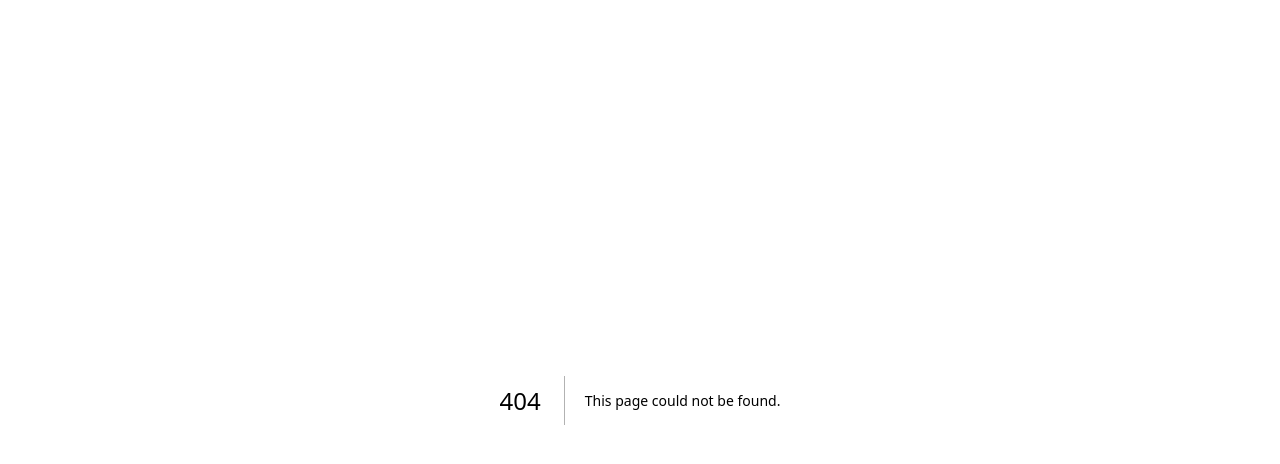
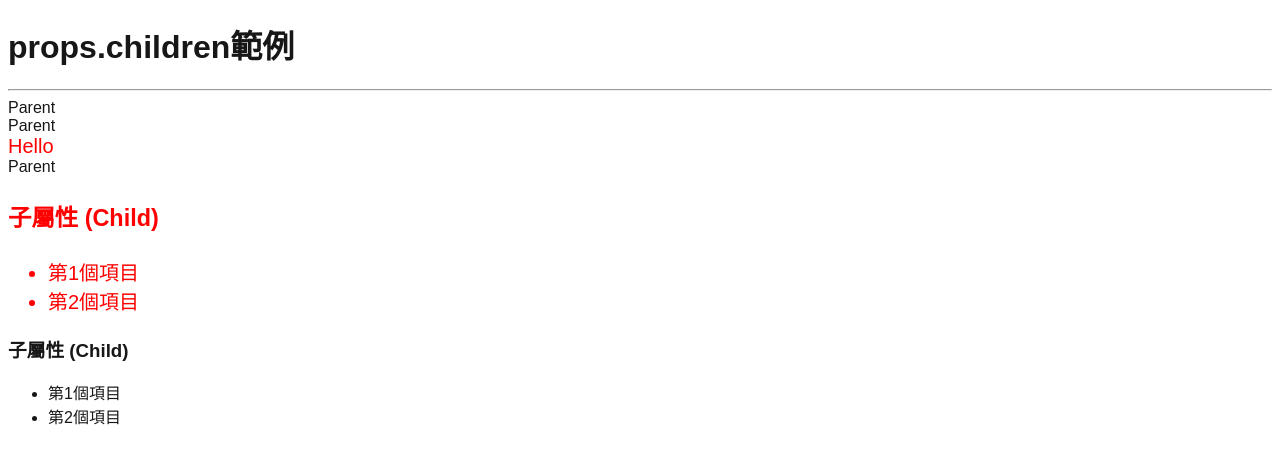
Before and after one commit to sugarban-p/react-lectures, a Next.js app: page /ch5-props/children in a window 1280 px wide. Before the commit this address had no page. Shown: the top 464 px of the page. Built offline with nearby package versions, Linux system fonts and the light colour scheme.

Commit message:
props.children屬性

```diff
--- /dev/null
+++ b/app/ch5-props/children/_components/child.tsx
@@ -0,0 +1,13 @@
+'use client';
+
+export default function Child() {
+  return (
+    <>
+      <h3>子屬性 (Child)</h3>
+      <ul>
+        <li>第1個項目</li>
+        <li>第2個項目</li>
+      </ul>
+    </>
+  );
+}
--- /dev/null
+++ b/app/ch5-props/children/_components/parent.tsx
@@ -0,0 +1,16 @@
+'use client';
+
+import { ReactNode } from 'react';
+
+export interface ParentProps {
+  children?: ReactNode;
+}
+
+export default function Parent({ children }: ParentProps) {
+  return (
+    <>
+      <div>Parent</div>
+      <div style={{ color: 'red', fontSize: 20 }}>{children}</div>
+    </>
+  );
+}
--- /dev/null
+++ b/app/ch5-props/children/page.tsx
@@ -0,0 +1,19 @@
+'use client';
+
+import Parent from './_components/parent';
+import Child from './_components/child';
+
+export default function ChildrenPage() {
+  return (
+    <>
+      <h1>props.children範例</h1>
+      <hr />
+      <Parent></Parent>
+      <Parent>Hello</Parent>
+      <Parent>
+        <Child />
+      </Parent>
+      <Child />
+    </>
+  );
+}
--- a/app/page.tsx
+++ b/app/page.tsx
@@ -32,7 +32,9 @@ export default function HomePage() {
         父/子層關係 ( /ch5-props/parent-child )
       </a>
       <br />
-      <a href="/ch5-props/callback">回呼函式 - 子→父 ( /ch5-props/callback )</a>
+      <a href="/ch5-props/children">
+        props.children 範例 ( /ch5-props/children )
+      </a>
       <br />
     </>
   );
```
